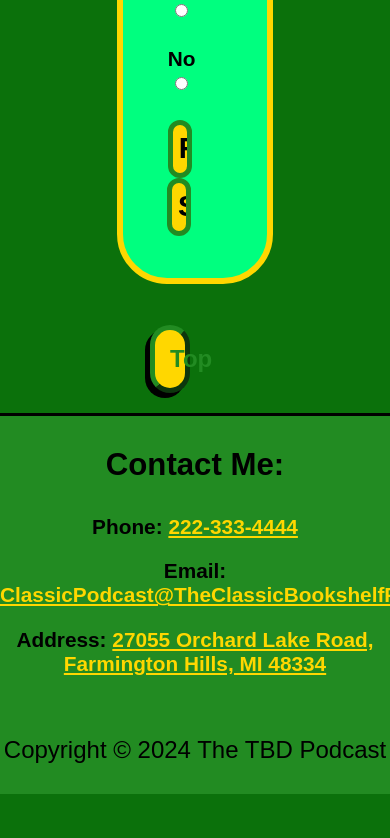
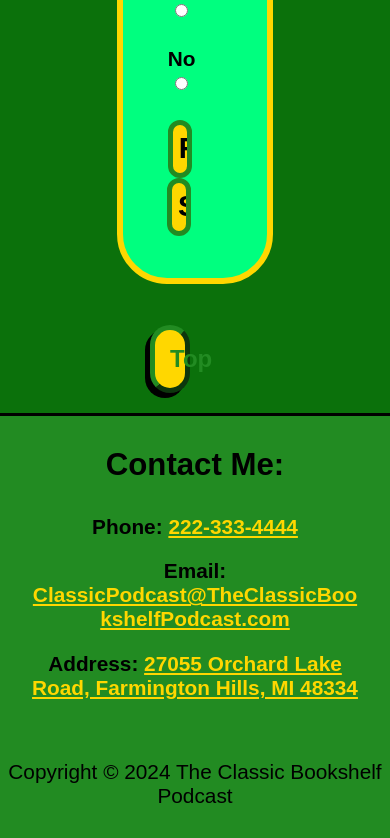
Before and after one commit to NathGitHub554/TheClassicBookshelfPodcast, a plain HTML site: page episodes.html in a window 390 px wide. Shown: the part 9395-10233 px from the top of the page. Before the commit the page ends 10189 px from the top, so only its background shows below. Drawn offline with Linux system fonts and the light colour scheme.

Commit message:
changed more for responsive, and changed footer a litte.

```diff
--- a/episodes.html
+++ b/episodes.html
@@ -212,7 +212,7 @@
 <a id="top"></a>
    <header>
       <a href="index.html" id="titlelink"><img class="title" id="titleSwirl"src="assets/Swirl.png" alt="gold swirl"></a>
-	  <h1 id="maintitle">The Classic Bookshelf Podcast</h1>
+	  <h1 class="maintitle">The Classic Bookshelf Podcast</h1>
       <h2 class="subtitle">Classic Short Stories, Read Aloud</h2>
 
       <nav class="sitenav" id="navbar">
@@ -354,9 +354,9 @@
 	       <p class="contact" id="contact-title">Contact Me:</p>
 	       <p class="contact">Phone: <a href="tel:222-333-4444">222-333-4444</a></p>
 	       <p class="contact">Email: <a href="mailto:ClassicPodcast@TheClassicBookshelfPodcast.com">ClassicPodcast@TheClassicBookshelfPodcast.com</a></p>
-		   <p>Address: <a href="https://maps.app.goo.gl/mA2zYxLpyKHkuAVB9" target="_blank">27055 Orchard Lake Road, Farmington Hills, MI 48334</a></p>
+		   <p class="contact">Address: <a href="https://maps.app.goo.gl/mA2zYxLpyKHkuAVB9" target="_blank">27055 Orchard Lake Road, Farmington Hills, MI 48334</a></p>
 	    </address>
-		<p id="copy" class="footext">Copyright &copy;&nbsp;2024 The TBD Podcast</p>
+		<p id="copy" class="footext">Copyright &copy;&nbsp;2024 The Classic Bookshelf Podcast</p>
    </footer>
 </body>
 </html>
--- a/styles.css
+++ b/styles.css
@@ -32,7 +32,7 @@
 
 
 
-		#maintitle {font-family: TitleFont;
+		.maintitle {font-family: TitleFont;
 		            color: gold;
 					font-size: 7em;
 					text-shadow: 3px 3px 1px black;
@@ -99,6 +99,9 @@
 						  border-bottom: 0px;}
 
 			.topnav:link:last-child {border-bottom: 5px solid black;}
+
+			.contact {text-align: center;
+			          font-size: 1em;}
 		}
 
 
@@ -115,7 +118,7 @@
 				}
 
 	    #copy {font-family: Arial, Sans-serif;
-		       font-size: 1.5em;
+		       font-size: 1.3em;
 			   text-align: center;
 			   padding: 0.5em auto;
 			   padding-bottom: 30px;
@@ -131,3 +134,7 @@
 				  }
 
 	    #contact-title {font-size: 1.5em;}
+
+		.contact {overflow-wrap: break-word;
+		          padding-left: 30px;
+				  padding-right: 30px;}
```
Also changed, not shown: AboutPage.html (+3 -3 lines), JoinTheShow.html (+3 -3 lines), index.html (+8 -5 lines).
